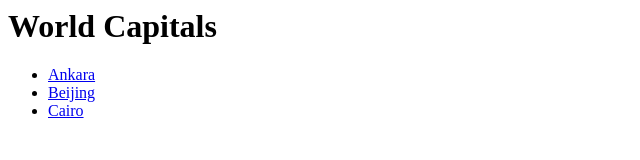
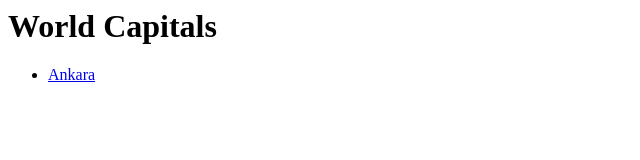
Before and after one commit to WebOrigami/list-demo, a website: page src/index.html in a window 1280 px wide. Shown: the whole page, without its empty margins (0-640 px from the left). Drawn offline with Linux system fonts and the light colour scheme.

Commit message:
Simplify

```diff
--- a/src/index.html
+++ b/src/index.html
@@ -1,6 +1,4 @@
 <h1>World Capitals</h1>
 <ul>
   <li><a href="cities/Ankara.html">Ankara</a></li>
-  <li><a href="cities/Beijing.html">Beijing</a></li>
-  <li><a href="cities/Cairo.html">Cairo</a></li>
 </li>
```
